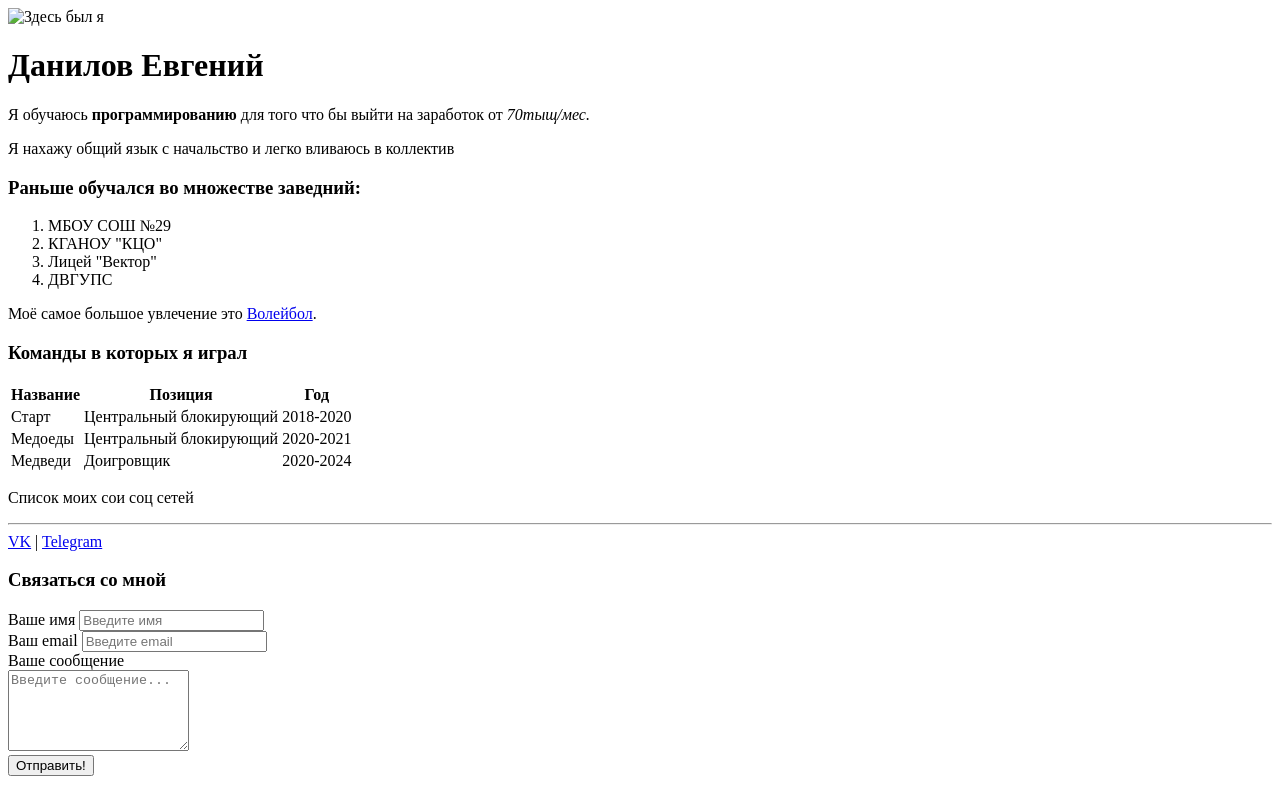
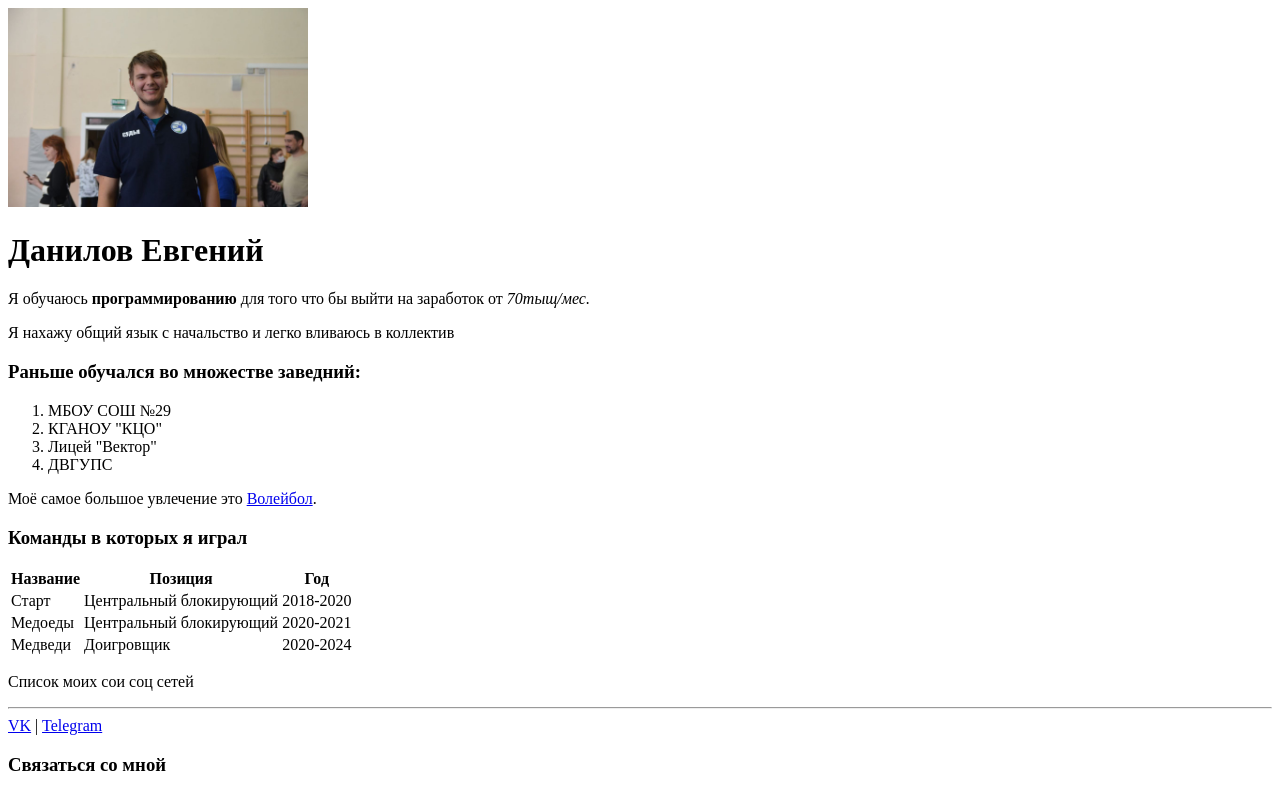
Before and after one commit to stalkerobocraft/resume, a plain HTML site: page index.html in a window 1280 px wide. Shown: the top 792 px of the page. Drawn offline with Linux system fonts and the light colour scheme.

Commit message:
index.html

```diff
--- a/index.html
+++ b/index.html
@@ -6,7 +6,7 @@
     <title>Моя страничка</title>
 </head>
 <body>
-    <img src="imgs/моя фотка.jpg" width="300" alt="Здесь был я">
+    <img src="моя фотка.jpg" width="300" alt="Здесь был я">
     <br>
     <h1>Данилов Евгений</h1>
     <p>Я обучаюсь <strong>программированию</strong> для того что бы выйти на заработок от <em>70тыщ/мес.</em></p>
```
